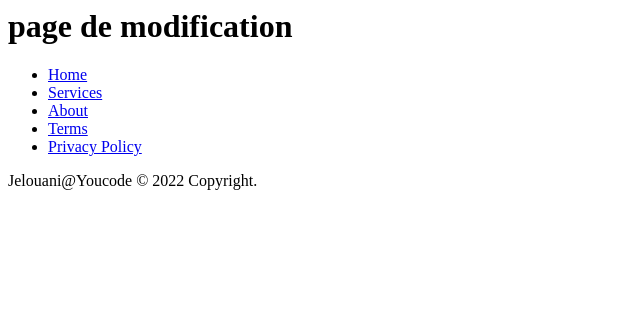
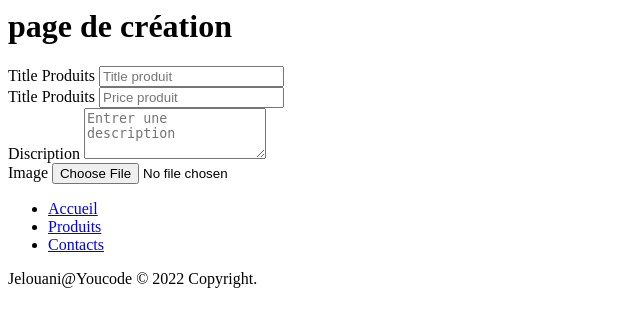
Before and after one commit to abdelghani200/ElectroMaroc, a PHP site: template views/admin/produit/formProduit.php in a window 1280 px wide. Shown: the top 327 px of the page, without its empty margins (0-640 px from the left). Run offline with PHP 8.4, Linux system fonts and the light colour scheme; the template is opened without the code that fills it, so the values that code supplies are empty; some libraries are stand-ins or nearby versions.

Commit message:
page produit et page register

```diff
--- a/app/Controllers/UserController.php
+++ b/app/Controllers/UserController.php
@@ -18,4 +18,9 @@ class UserController extends Controller{
         var_dump($user);
     }
 
+    public function register()
+    {
+        return $this->view('auth.register');
+    }
+
 }
--- a/public/index.php
+++ b/public/index.php
@@ -30,6 +30,9 @@ $router->post('/admin/produits/edit/:id', 'App\Controllers\Admin\ProduitControll
 $router->get('/login','App\Controllers\UserController@login');
 $router->post('/login','App\Controllers\UserController@edit');
 
+$router->get('/register','App\Controllers\UserController@register');
+// $router->post('/register','App\Controllers\UserController@register');
+
 try{
 
     $router->run();
--- a/views/admin/produit/formProduit.php
+++ b/views/admin/produit/formProduit.php
@@ -1 +1,18 @@
-<h1>page de modification</h1>
+<h1 class="text-center">page de création</h1>
+
+<div class="mb-3">
+    <label for="title" class="form-label">Title Produits</label>
+    <input type="text" class="form-control" name="title" id="title" placeholder="Title produit">
+</div>
+<div class="mb-3">
+    <label for="price" class="form-label">Title Produits</label>
+    <input type="text" class="form-control" name="price" id="price" placeholder="Price produit">
+</div>
+<div class="mb-3">
+    <label for="discription" class="form-label">Discription</label>
+    <textarea class="form-control" name="discription" id="discription" rows="3" placeholder="Entrer une description"></textarea>
+</div>
+<div class="mb-3">
+    <label for="image" class="form-label">Image</label>
+    <input type="file" class="form-control" name="image" id="image">
+</div>
--- a/views/admin/produit/index.php
+++ b/views/admin/produit/index.php
@@ -1,8 +1,8 @@
 <h1>gestion des produits</h1>
 
-<a href="/admin/produit/create" class="btn btn-success my-3">Créer un nouvel produit</a>
+<a href="/admin/produits/create" class="btn btn-success my-3">Créer un nouvel produit</a>
 
-<table class="table">
+<table class="table table-striped table-hover border">
     <thead>
         <tr>
             <th scope="col">#</th>
--- /dev/null
+++ b/views/blog/pagination.php
@@ -0,0 +1,3 @@
+<?php
+
+?>
--- a/views/blog/show.php
+++ b/views/blog/show.php
@@ -1,6 +1,3 @@
-<!-- <?php var_dump($params['prd']); ?> -->
-
-
 
 
 <a href="/produits" class="btn btn-danger mt-5">Back</a>
--- a/views/inc/footer.php
+++ b/views/inc/footer.php
@@ -16,11 +16,11 @@
         <footer>
             <div class="social"><a href="#"><i class="fa-brands fa-instagram"></i></a><a href="#"><i class="fa-brands fa-snapchat"></i></i></a><a href="#"><i class="fa-brands fa-twitter"></i></a><a href="#"><i class="fa-brands fa-facebook-f"></i></a></div>
             <ul class="list-inline">
-                <li class="list-inline-item"><a href="#">Home</a></li>
-                <li class="list-inline-item"><a href="#">Services</a></li>
-                <li class="list-inline-item"><a href="#">About</a></li>
-                <li class="list-inline-item"><a href="#">Terms</a></li>
-                <li class="list-inline-item"><a href="#">Privacy Policy</a></li>
+                <li class="list-inline-item"><a href="#">Accueil</a></li>
+                <li class="list-inline-item"><a href="#">Produits</a></li>
+                <li class="list-inline-item"><a href="#">Contacts</a></li>
+                <!-- <li class="list-inline-item"><a href="#">Terms</a></li>
+                <li class="list-inline-item"><a href="#">Privacy Policy</a></li> -->
             </ul>
             <p class="copyright">Jelouani@Youcode © <?php echo date("Y"); ?> Copyright.</p>
         </footer>
--- a/views/layout.php
+++ b/views/layout.php
@@ -12,7 +12,8 @@
 </head>
 <body>
     <?php  require_once VIEWS ."/inc/sidebar.php" ?>
-     <div class="container">
+    <!-- <h1 class="text-center">Les Produits</h1> -->
+     <div class="container"  id="list_produits">
         <?= $content ?>
      </div>
 
```
Also changed, not shown: app/Models/Model.php (+15 -11 lines), public/css/style.css (+102 -45 lines), views/auth/login.php (+6 -6 lines), views/auth/register.php (added, +25 -0 lines), views/blog/index.php (+12 -10 lines), views/inc/sidebar.php (+8 -8 lines), public/images/razer-orochi-v2-noir-souris.png (added), public/images/televiseur.jpg (added).
